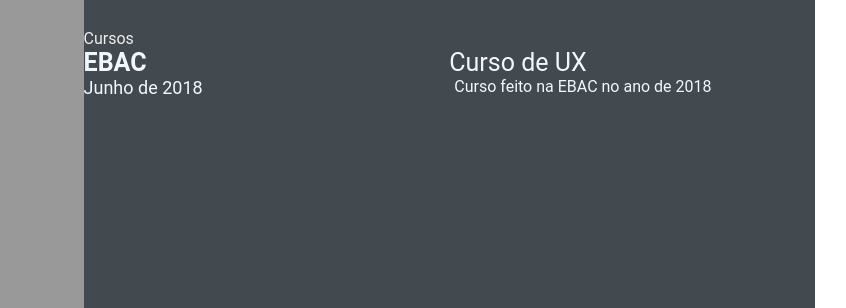
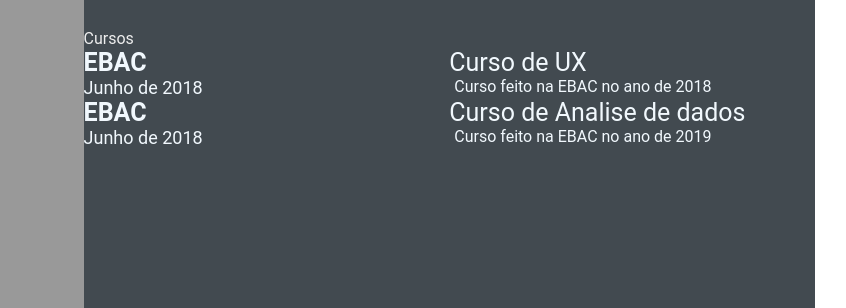
Before and after one commit to BrenoFragazi/BrenoFragazi.github.io, a plain HTML site: page index.html in a window 1280 px wide. Shown: the part 466-774 px from the top of the page, 337-1183 px from the left. Drawn offline with Linux system fonts and the light colour scheme.

Commit message:
add-awards (#9)

```diff
--- a/index.html
+++ b/index.html
@@ -99,6 +99,16 @@
                             Curso feito na EBAC no ano de 2018
                         </p>
                     </div>
+                    <div class="awards-left">
+                        <p class="awards-company-name">EBAC</p>
+                        <p class="awards-time-period">Junho de 2018</p>
+                    </div>
+                    <div class="awards-right">
+                        <p class="awards-name">Curso de Analise de dados</p>
+                        <p class="awards-desc">
+                            Curso feito na EBAC no ano de 2019
+                        </p>
+                    </div>
                 </div>
             </section>
         </section>
```
